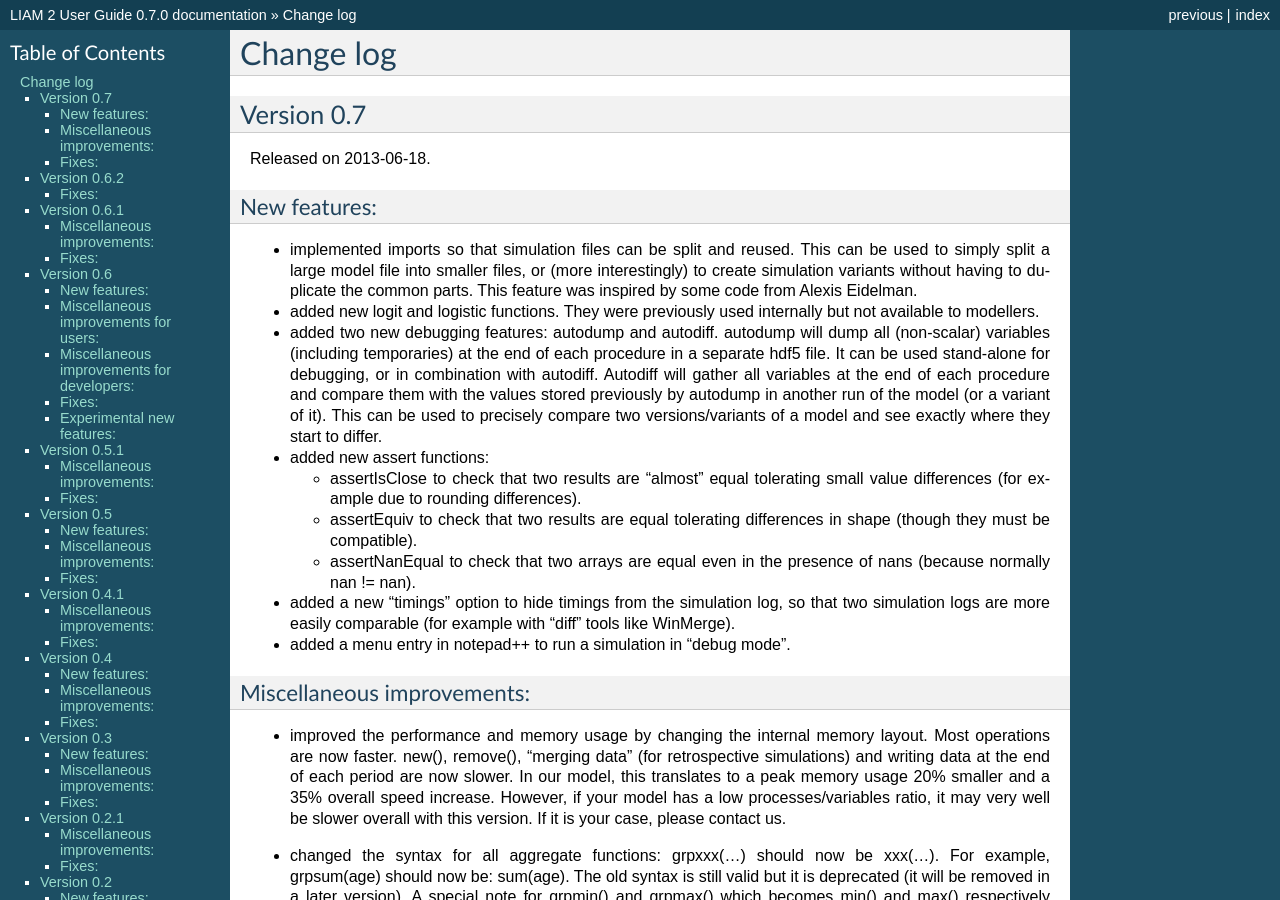
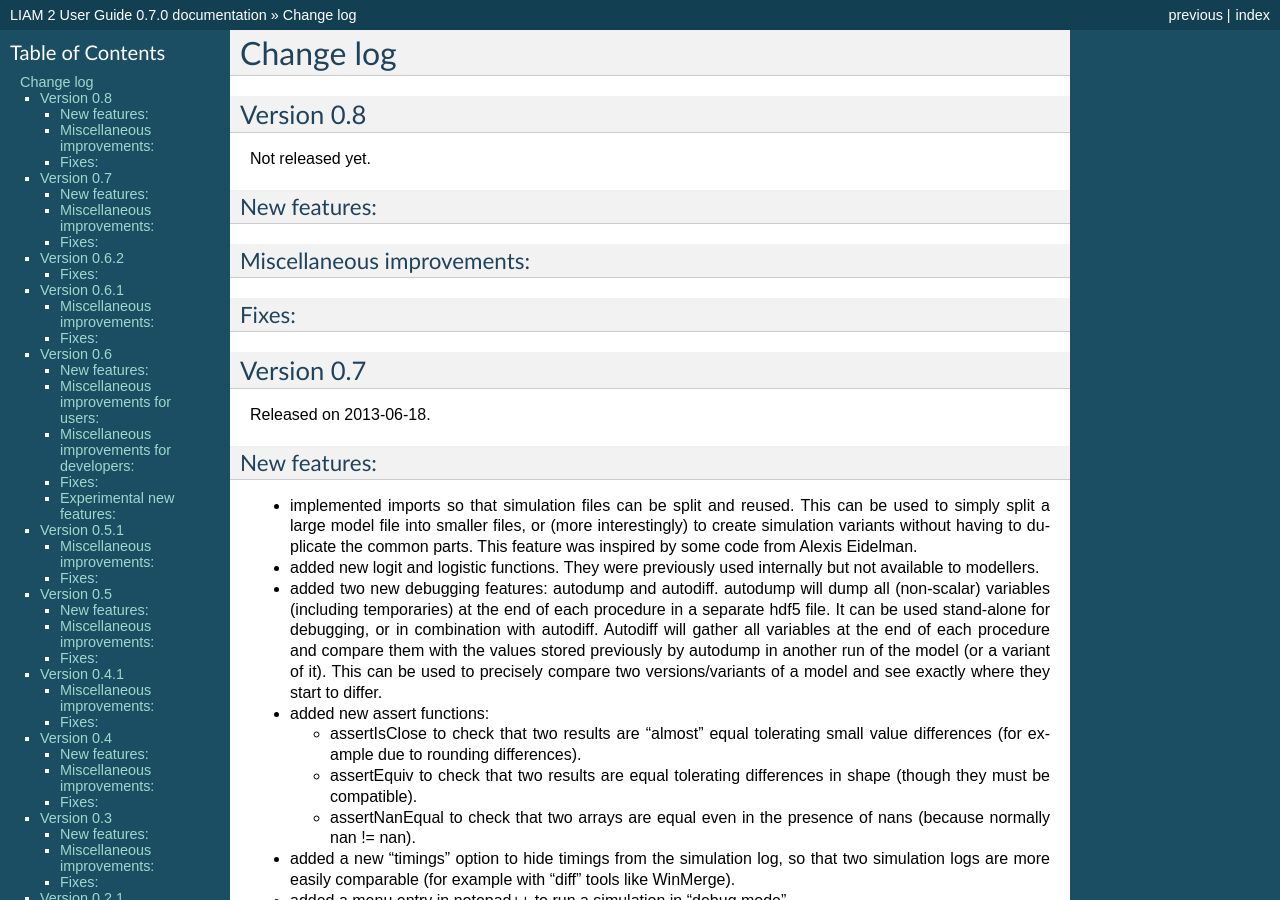
Before and after one commit to liam2/liam2, a Sphinx documentation site: the page built from doc/usersguide/source/changes.rst, in a window 1280 px wide and 900 px high. Built offline with Sphinx 7.4.7, drawn with Linux system fonts in a browser that asks for light colours; formulas are drawn with MathJax 3.

Commit message:
added stub for 0.8 changelog

```diff
--- a/doc/usersguide/source/changes.rst
+++ b/doc/usersguide/source/changes.rst
@@ -2,6 +2,21 @@
 
 Change log
 ##########
+
+Version 0.8
+===========
+
+Not released yet.
+
+New features:
+-------------
+
+Miscellaneous improvements:
+---------------------------
+
+Fixes:
+------
+
 
 Version 0.7
 ===========
```
